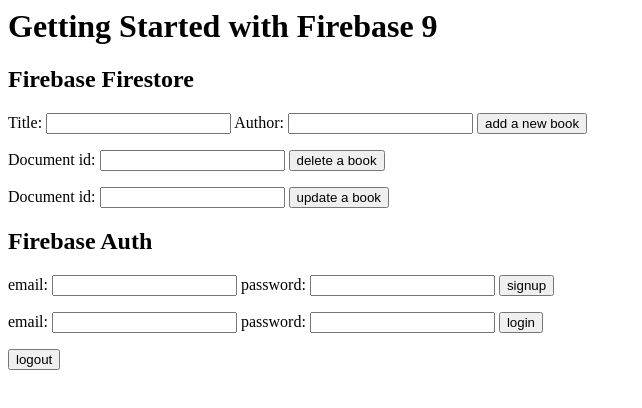
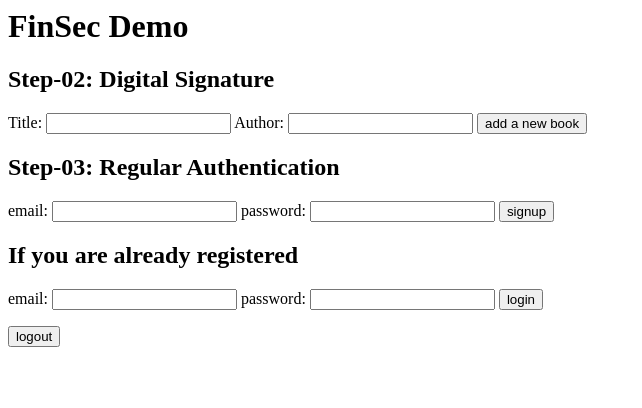
Before and after one commit to teamjaf/test, a website built with webpack: page dist/index.html in a window 1280 px wide. Shown: the whole page, without its empty margins (0-642 px from the left). Built offline with nearby package versions, Linux system fonts and the light colour scheme; some packages are replaced by stand-ins of ours; no server answers; the database is empty.

Commit message:
ui changed

```diff
--- a/dist/index.html
+++ b/dist/index.html
@@ -6,9 +6,10 @@
   <title>Firebase 9</title>
 </head>
 <body>
-  <h1>Getting Started with Firebase 9</h1>
+  <h1>FinSec Demo</h1>
 
-  <h2>Firebase Firestore</h2>
+  <h2>Step-02: Digital Signature</h2>
+
 
   <form class="add">
     <label for="title">Title:</label>
@@ -19,21 +20,21 @@
     <button>add a new book</button>
   </form>
 
-  <form class="delete">
+  <form style="display: none" class="delete">
     <label for="id">Document id:</label>
     <input type="text" name="id" required>
 
     <button>delete a book</button>
   </form>
 
-  <form class="update">
+  <form style="display: none" class="update">
     <label for="id">Document id:</label>
     <input type="text" name="id" required>
 
     <button>update a book</button>
   </form>
 
-  <h2>Firebase Auth</h2>
+  <h2>Step-03: Regular Authentication</h2>
 
   <form class="signup">
     <label for="email">email:</label>
@@ -42,6 +43,9 @@
     <input type="password" name="password">
     <button>signup</button>
   </form>
+
+  <h2>If you are already registered</h2>
+
 
   <form class="login">
     <label for="email">email:</label>
```
